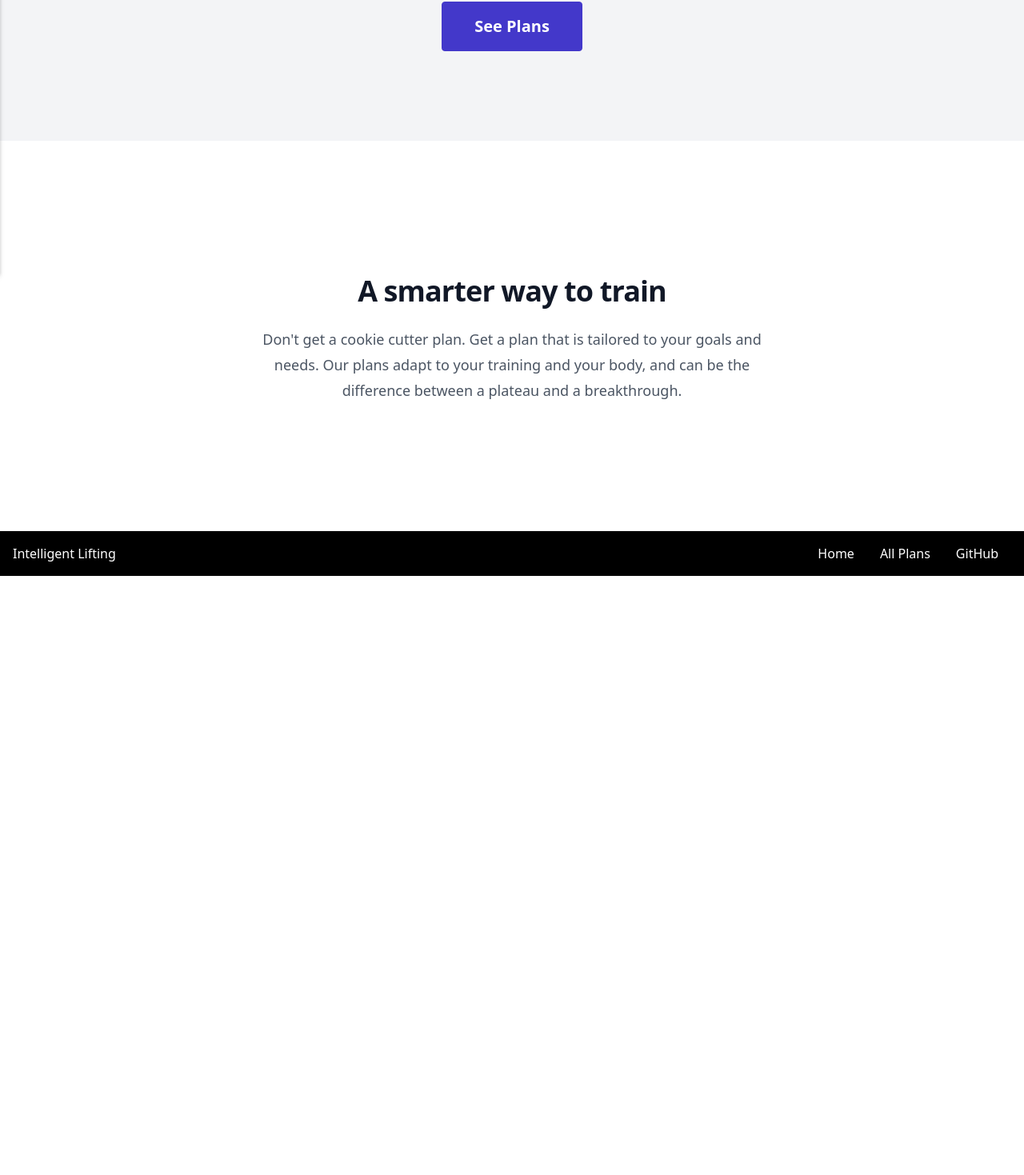
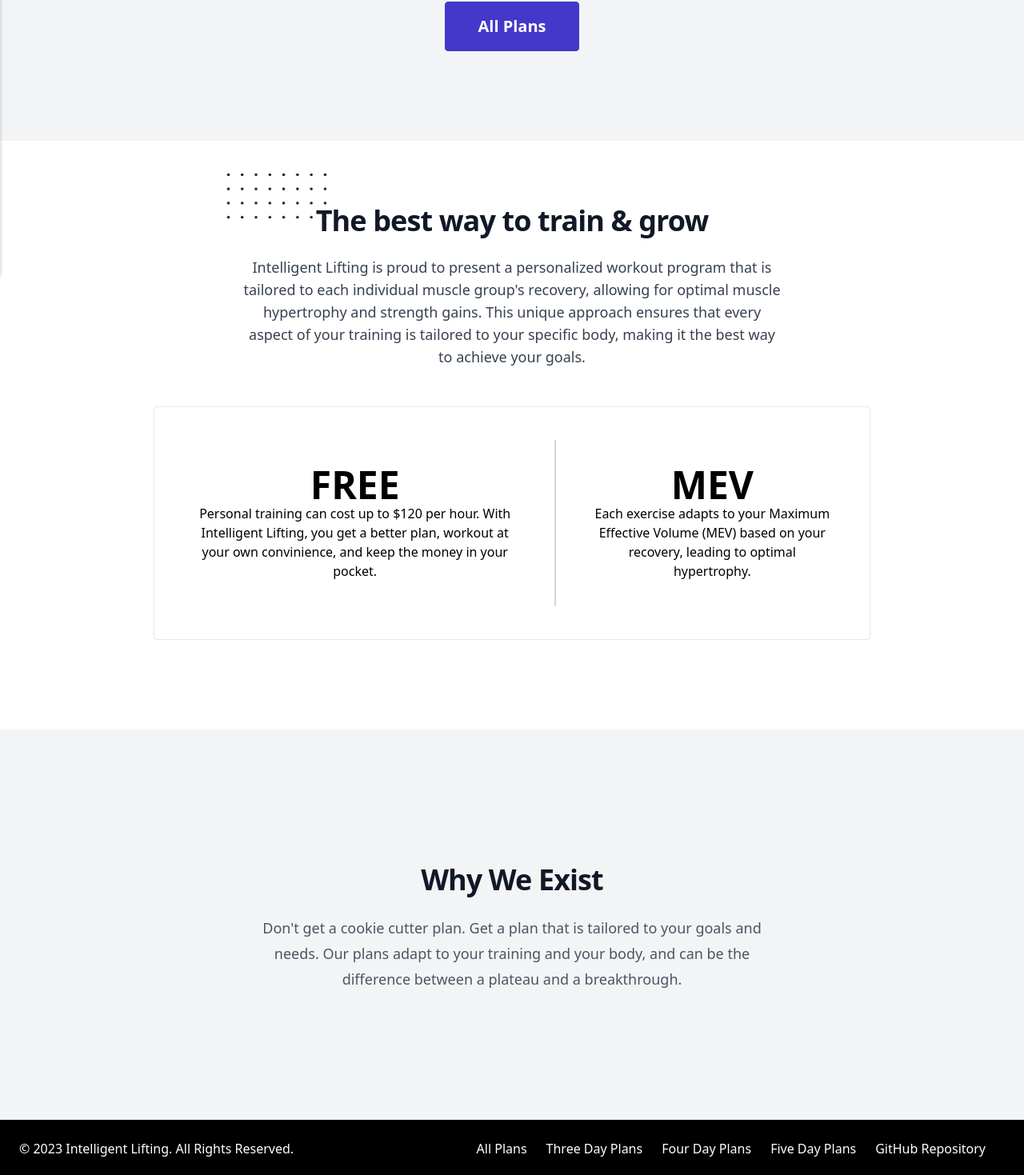
Before and after one commit to jburanpuri/IntelligentLifting, a Next.js app: page /home in a window 1280 px wide. Shown: the part 458-1927 px from the top of the page at 80% size. Before the commit the page ends 1178 px from the top, so only its background shows below. Built offline with nearby package versions, Linux system fonts and the light colour scheme.

Commit message:
Added another section for landing page

```diff
--- a/components/FooterComponent/footer.js
+++ b/components/FooterComponent/footer.js
@@ -3,15 +3,27 @@
 
 export default function Footer() {
     return (
-      <footer className="bg-black text-white bottom-0 w-full py-2 px-4">
 
-        <div className="container mx-auto flex justify-between items-center">
-          <div className="text-center">Intelligent Lifting</div>
-          <div className="flex">
-            <Link href="/home" className="px-4 py-2 text-white hover:bg-indigo-800 rounded-md">Home</Link>
-            <Link href="/plans" className="px-4 py-2 text-white hover:bg-indigo-800 rounded-md">All Plans</Link>
-            <Link href="https://github.com/jburanpuri/IntelligentLifting" target="_blank" className="px-4 py-2 text-white hover:bg-indigo-800 rounded-md">GitHub</Link>
-          </div>
-        </div>
-      </footer>
+<footer class="p-4 shadow md:flex md:items-center md:justify-between md:p-6 bg-black">
+    <span class="text-base text-white sm:text-center">© 2023 <Link href="/home" class="hover:underline">Intelligent Lifting</Link>. All Rights Reserved.
+    </span>
+    <ul class="flex flex-wrap items-center mt-3 text-white sm:mt-0 text-base">
+        <li>
+            <Link href="/plans" class="mr-4 hover:underline md:mr-6 ">All Plans</Link>
+        </li>
+        <li>
+            <Link href="/threeday" class="mr-4 hover:underline md:mr-6">Three Day Plans</Link>
+        </li>
+        <li>
+            <Link href="/fourday" class="mr-4 hover:underline md:mr-6">Four Day Plans</Link>
+        </li>
+        <li>
+            <Link href="/fiveday" class="mr-4 hover:underline md:mr-6">Five Day Plans</Link>
+        </li>
+        <li>
+            <Link href="https://github.com/jburanpuri/IntelligentLifting" target="_blank" class="mr-4 hover:underline md:mr-6">GitHub Repository</Link>
+        </li>
+    </ul>
+</footer>
+
 )};
--- a/components/HeroComponent/hero.js
+++ b/components/HeroComponent/hero.js
@@ -19,7 +19,7 @@
                         <p className="mt-5 sm:mt-10 lg:w-10/12 text-black-100 font-normal text-center text-sm sm:text-lg">Transform Your Body with an Adaptable Workout Plan - No More Overpaying for Personal Trainers or Settling for One-Size-Fits-All Plans!</p>
                     </div>
                     <div className="flex justify-center items-center">
-                        <Link href="/plans" className="focus:outline-none focus:ring-2 focus:ring-offset-2 focus:ring-indigo-700 bg-indigo-700 transition duration-150 ease-in-out hover:bg-indigo-600 lg:text-xl lg:font-bold  rounded text-white px-4 sm:px-10 border border-indigo-700 py-2 sm:py-4 text-sm">See Plans</Link>
+                        <Link href="/plans" className="focus:outline-none focus:ring-2 focus:ring-offset-2 focus:ring-indigo-700 bg-indigo-700 transition duration-150 ease-in-out hover:bg-indigo-600 lg:text-xl lg:font-bold  rounded text-white px-4 sm:px-10 border border-indigo-700 py-2 sm:py-4 text-sm">All Plans</Link>
                     </div>
                 </div>
             </div>
--- a/components/MarketingComponent/marketing.js
+++ b/components/MarketingComponent/marketing.js
@@ -1,16 +1,18 @@
 import { BoltIcon, DevicePhoneMobileIcon, GlobeAltIcon, ScaleIcon } from '@heroicons/react/24/outline'
 
-export default function Example() {
+export default function Marketing1() {
   return (
-    <div className="bg-white py-24 sm:py-32 lg:py-40">
+    <div className="bg-gray-100 py-24 sm:py-32 lg:py-40">
       <div className="mx-auto max-w-7xl px-6 lg:px-8">
         <div className="sm:text-center">
-          <p className="mt-2 text-3xl font-bold tracking-tight text-gray-900 sm:text-4xl">A smarter way to train</p>
+          <p className="mt-2 text-3xl font-bold tracking-tight text-gray-900 sm:text-4xl">Why We Exist </p>
           <p className="mx-auto mt-6 max-w-2xl text-lg leading-8 text-gray-600">
             Don't get a cookie cutter plan. Get a plan that is tailored to your goals and needs. Our plans adapt to your training and your body, and can be the difference between a plateau and a breakthrough.
           </p>
-        </div>
+                </div>
      </div>
     </div>
+
+
   )
 }
--- /dev/null
+++ b/components/MarketingComponent/marketing2.js
@@ -0,0 +1,69 @@
+import { BoltIcon, DevicePhoneMobileIcon, GlobeAltIcon, ScaleIcon } from '@heroicons/react/24/outline'
+
+export default function Marketing2() {
+  return (
+<div className="px-4 py-16 mx-auto sm:max-w-xl md:max-w-full lg:max-w-screen-xl md:px-24 lg:px-8 lg:py-20">
+      <div className="max-w-xl mb-10 md:mx-auto sm:text-center lg:max-w-2xl md:mb-12">
+        <h2 className="max-w-lg mb-6 font-sans text-3xl font-bold leading-none tracking-tight text-gray-900 sm:text-4xl md:mx-auto">
+          <span className="relative inline-block">
+            <svg
+              viewBox="0 0 52 24"
+              fill="currentColor"
+              className="absolute top-0 left-0 z-0 hidden w-32 -mt-8 -ml-20 text-blue-gray-100 lg:w-32 lg:-ml-28 lg:-mt-10 sm:block"
+            >
+              <defs>
+                <pattern
+                  id="d5589eeb-3fca-4f01-ac3e-983224745704"
+                  x="0"
+                  y="0"
+                  width=".135"
+                  height=".30"
+                >
+                  <circle cx="1" cy="1" r=".7" />
+                </pattern>
+              </defs>
+              <rect
+                fill="url(#d5589eeb-3fca-4f01-ac3e-983224745704)"
+                width="52"
+                height="24"
+              />
+            </svg>
+            <span className="relative">The</span>
+          </span>{' '}
+          best way to train & grow
+        </h2>
+        <p className="text-base text-gray-700 md:text-lg">
+        Intelligent Lifting is proud to present a personalized workout program that is tailored to each individual muscle group's recovery, allowing for optimal muscle hypertrophy and strength gains. This unique approach ensures that every aspect of your training is tailored to your specific body, making it the best way to achieve your goals.
+        </p>
+      </div>
+      <div className="relative w-full p-px mx-auto mb-4 overflow-hidden transition-shadow duration-300 border rounded lg:mb-8 lg:max-w-4xl group hover:shadow-xl">
+        <div className="absolute bottom-0 left-0 w-full h-1 duration-300 origin-left transform scale-x-0 bg-deep-purple-accent-400 group-hover:scale-x-100" />
+        <div className="absolute bottom-0 left-0 w-1 h-full duration-300 origin-bottom transform scale-y-0 bg-deep-purple-accent-400 group-hover:scale-y-100" />
+        <div className="absolute top-0 left-0 w-full h-1 duration-300 origin-right transform scale-x-0 bg-deep-purple-accent-400 group-hover:scale-x-100" />
+        <div className="absolute bottom-0 right-0 w-1 h-full duration-300 origin-top transform scale-y-0 bg-deep-purple-accent-400 group-hover:scale-y-100" />
+        <div className="relative flex flex-col items-center h-full py-10 duration-300 bg-white rounded-sm transition-color sm:items-stretch sm:flex-row">
+          <div className="px-12 py-8 text-center">
+            <h6 className="text-4xl font-bold text-deep-purple-accent-400 sm:text-5xl">
+              FREE
+            </h6>
+            <p className="text-center md:text-base">
+            Personal training can cost up to $120 per hour. With Intelligent Lifting, you get a better plan, workout at your own convinience, and keep the money in your pocket.
+            </p>
+          </div>
+          <div className="w-56 h-1 transition duration-300 transform bg-gray-300 rounded-full group-hover:bg-deep-purple-accent-400 group-hover:scale-110 sm:h-auto sm:w-1" />
+          <div className="px-12 py-8 text-center">
+            <h6 className="text-4xl font-bold text-deep-purple-accent-400 sm:text-5xl">
+              MEV
+            </h6>
+            <p className="text-center md:text-base">
+             Each exercise adapts to your Maximum Effective Volume (MEV) based on your recovery, leading to optimal hypertrophy.
+            </p>
+          </div>
+        </div>
+      </div>
+      <p className="mx-auto mb-4 text-gray-600 sm:text-center lg:max-w-2xl lg:mb-6 md:px-16">
+
+      </p>
+    </div>
+  )
+}
--- a/components/NavbarComponent/navbar.js
+++ b/components/NavbarComponent/navbar.js
@@ -42,9 +42,9 @@
                 <div className="z-50 flex relative w-8 h-8 flex-col justify-between items-center md:hidden text-white bg-black rounded-lg" onClick={() => {
                     setOpen(!open)
                 }}>
-                    <span className={`h-1 w-full bg-white rounded-lg transform transition duration-300 ease-in-out ${open ? "bg-black rotate-45 translate-y-3.5" : "bg-black"}`} />
+                    <span className={`h-1 w-full bg-white rounded-lg transform transition duration-300 ease-in-out ${open ? "bg-black rotate-45 translate-y-3.5" : ""}`} />
                     <span className={`h-1 w-full bg-white rounded-lg transition-all duration-300 ease-in-out ${open ? "bg-black w-0" : "w-full bg-black"}`} />
-                    <span className={`h-1 w-full bg-white rounded-lg transform transition duration-300 ease-in-out ${open ? "bg-black -rotate-45 -translate-y-3.5 " : "bg-black"}`} />
+                    <span className={`h-1 w-full bg-white rounded-lg transform transition duration-300 ease-in-out ${open ? "bg-black -rotate-45 -translate-y-3.5 " : ""}`} />
                 </div>
 
                 <div className="hidden md:flex">
--- a/pages/home.js
+++ b/pages/home.js
@@ -1,6 +1,7 @@
 import React from "react"
 import Hero from '../components/HeroComponent/hero'
 import Marketing from '../components/MarketingComponent/marketing'
+import Marketing2 from '../components/MarketingComponent/marketing2'
 
 
 
@@ -8,6 +9,7 @@
     return (
        <>
         <Hero/>
+        <Marketing2/>
         <Marketing/>
        </>
     )
```
